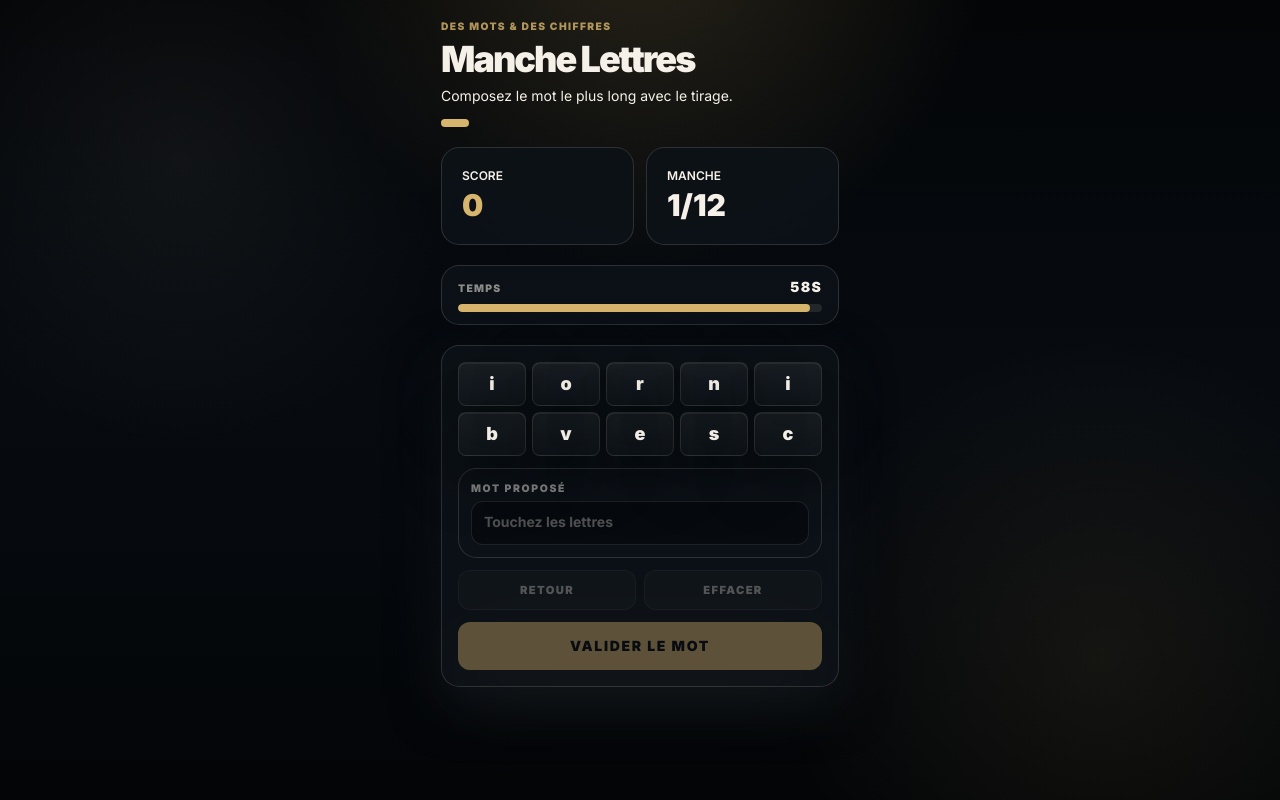
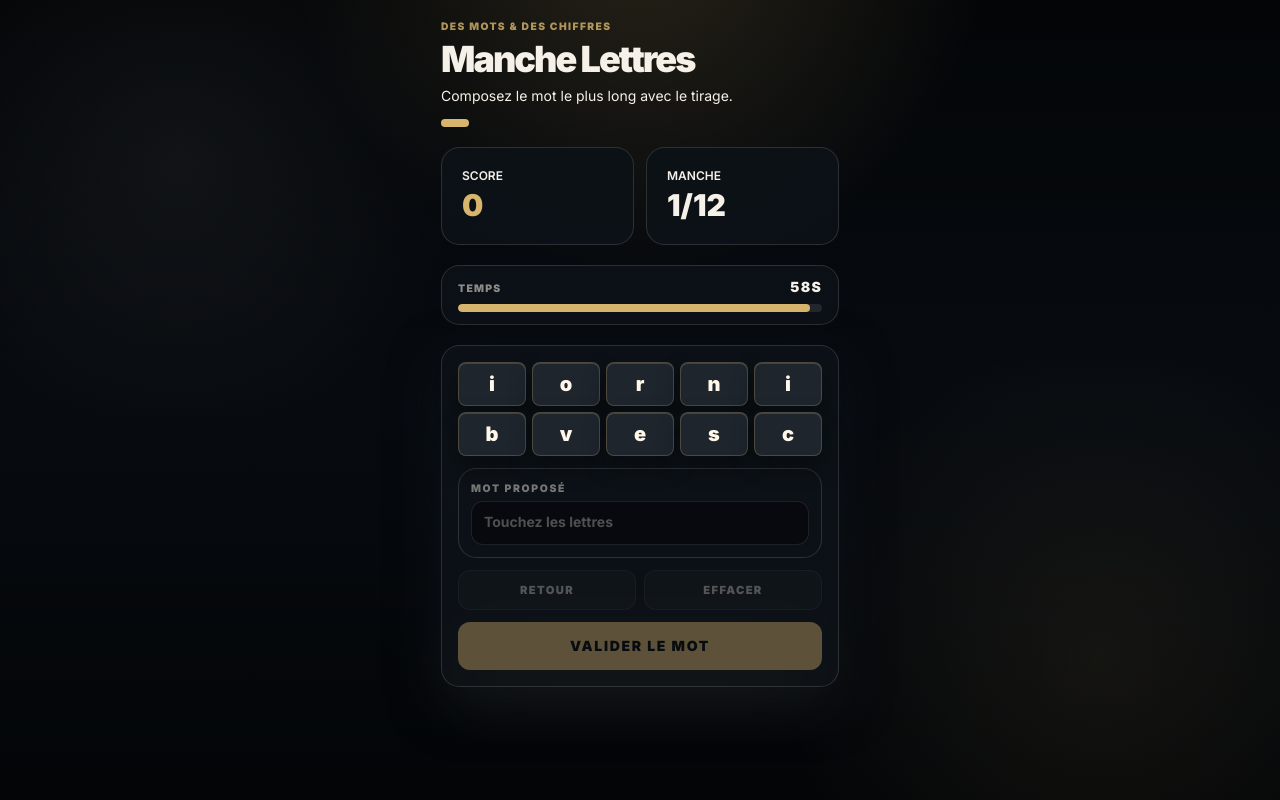
Before and after one commit to arnaudcrestey/des-mots-et-des-chiffres, a Next.js app: page / in a window 1280 px wide. Both pictures are taken after a click on the button "COMMENCER". Built offline with nearby package versions, Linux system fonts and the light colour scheme; a web font is replaced by a local one.

Commit message:
Update LettersRound.tsx

```diff
--- a/components/letters/LettersRound.tsx
+++ b/components/letters/LettersRound.tsx
@@ -21,7 +21,8 @@ export function LettersRound({ round, onSubmit }: LettersRoundProps) {
   }, [round.id, round.letters]);
 
   function addLetter(letter: string, index: number) {
-    if (resolved || usedIndexes.includes(index)) return;
+    if (resolved) return;
+    if (usedIndexes.includes(index)) return;
     if (answer.length >= round.letters.length) return;
 
     setAnswer((current) => `${current}${letter}`);
@@ -44,6 +45,7 @@ export function LettersRound({ round, onSubmit }: LettersRoundProps) {
 
   function submitAnswer() {
     if (resolved || answer.length === 0) return;
+
     onSubmit(answer);
   }
 
@@ -63,11 +65,11 @@ export function LettersRound({ round, onSubmit }: LettersRoundProps) {
             <button
               aria-label={`Ajouter ${letter}`}
               className={[
-          "flex h-11 items-center justify-center rounded-lg border text-lg font-black transition active:scale-[0.97]",
+                "flex h-11 items-center justify-center rounded-lg border text-xl font-black transition active:scale-[0.97]",
                 "focus:outline-none focus:ring-2 focus:ring-gold/70",
                 used
-            ? "border-gold/10 bg-night/80 text-ivory/15 line-through opacity-30"
-            : "border-ivory/10 bg-premium-panel text-ivory shadow-premium",
+                  ? "border-transparent bg-black/55 text-ivory/10 opacity-30"
+                  : "border-gold/25 bg-[#1E252D] text-[#FFF8EA] shadow-[inset_0_1px_0_rgba(255,255,255,0.14),0_10px_24px_rgba(0,0,0,0.32)]",
               ].join(" ")}
               disabled={resolved || used}
               key={`${letter}-${index}`}
@@ -85,7 +87,7 @@ export function LettersRound({ round, onSubmit }: LettersRoundProps) {
           Mot proposé
         </div>
 
-        <div className="flex min-h-11 w-full items-center rounded-xl border border-ivory/10 bg-night/55 px-3 text-xl font-black uppercase tracking-[0.08em] text-ivory">
+        <div className="flex min-h-11 w-full items-center rounded-xl border border-ivory/10 bg-night/65 px-3 text-xl font-black uppercase tracking-[0.08em] text-ivory">
           {answer || (
             <span className="text-sm font-bold normal-case tracking-normal text-ivory/30">
               Touchez les lettres
```
Lines whose indentation alone changed are shown as unchanged.
